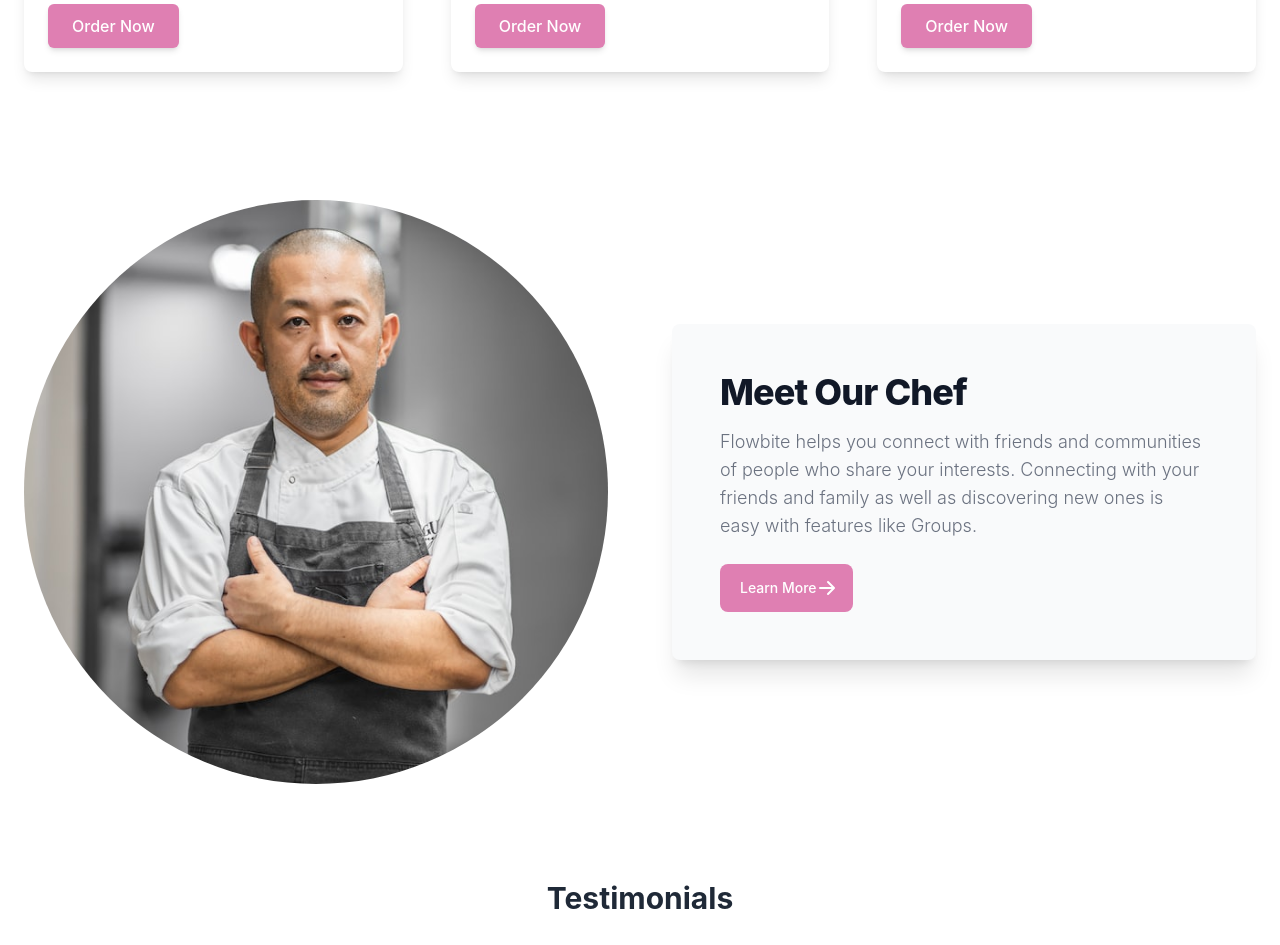
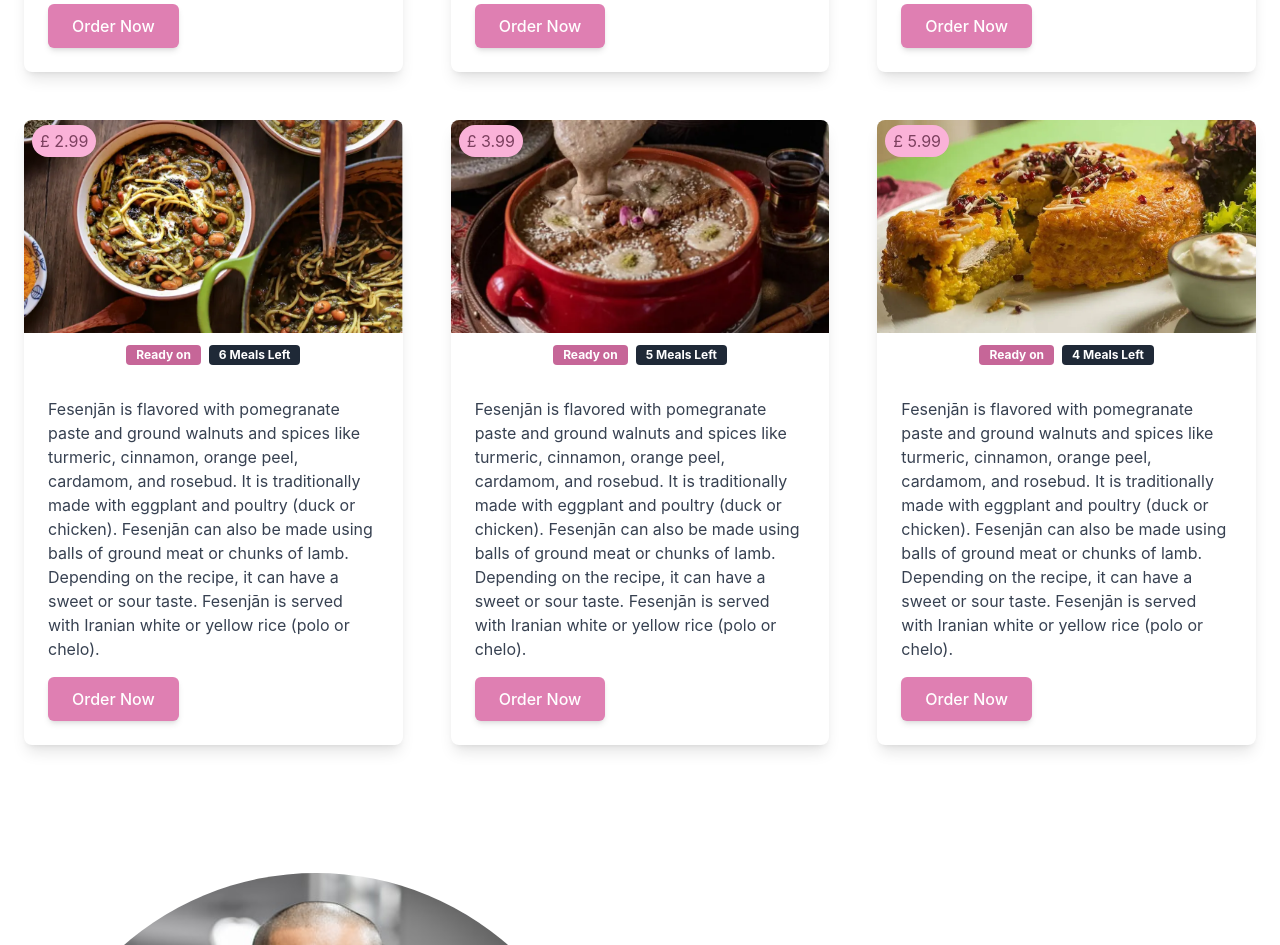
Before and after one commit to Sina2748/noobi2, a Next.js app: page / in a window 1280 px wide. Shown: the part 1560-2505 px from the top of the page. Built offline with nearby package versions, Linux system fonts and the light colour scheme.

Commit message:
rename featuer ro CardGrid

```diff
--- a/Data/mealJson.js
+++ b/Data/mealJson.js
@@ -2,7 +2,7 @@ const mealObject = [
         {
         "id" : "001",
         "mealName" : "Fesenjoon",
-        "price" : 2.00,
+        "price" : 2.99,
         "heroImg" : "/assets/fes.webp",
         "heroImgAlt" : "this is an alt",
         "cookingTime" : {"date" : "23/11/2022", "time" : "8:00"},
@@ -16,7 +16,7 @@ const mealObject = [
     {
         "id" : "002",
         "mealName" : "Gheymeh",
-        "price" : 3.00,
+        "price" : 3.99,
         "heroImg" : "/assets/ghe.webp",
         "heroImgAlt" : "this is an alt",
         "cookingTime" : {"date" : "24/11/2022", "time" : "9:00"},
@@ -30,7 +30,133 @@ const mealObject = [
     {
         "id" : "003",
         "mealName" : "Ash reshteh",
-        "price" : 5.00,
+        "price" : 5.99,
+        "heroImg" : "/assets/ash.webp",
+        "heroImgAlt" : "this is an alt",
+        "cookingTime" : {"date" : "25/11/2022", "time" : "13:00"},
+        "neighborhood" : "finchly",
+        "totalSum" : 40,
+        "orderSum" : 36,
+        "infoText" : "Fesenjān is flavored with pomegranate paste and ground walnuts and spices like turmeric, cinnamon, orange peel, cardamom, and rosebud. It is traditionally made with eggplant and poultry (duck or chicken). Fesenjān can also be made using balls of ground meat or chunks of lamb. Depending on the recipe, it can have a sweet or sour taste. Fesenjān is served with Iranian white or yellow rice (polo or chelo).",
+        "images" : ["/public/assets/ghe.webp","/public/assets/tah.webp","/public/assets/ash.webp"],
+        "videos" : ["https://www.youtube.com/watch?v=qwKpEnqh_88"]
+    },
+    {
+        "id" : "004",
+        "mealName" : "Fesenjoon",
+        "price" : 2.99,
+        "heroImg" : "/assets/ash.webp",
+        "heroImgAlt" : "this is an alt",
+        "cookingTime" : {"date" : "23/11/2022", "time" : "8:00"},
+        "neighborhood" : "hendon",
+        "totalSum" : 20,
+        "orderSum" : 14,
+        "infoText" : "Fesenjān is flavored with pomegranate paste and ground walnuts and spices like turmeric, cinnamon, orange peel, cardamom, and rosebud. It is traditionally made with eggplant and poultry (duck or chicken). Fesenjān can also be made using balls of ground meat or chunks of lamb. Depending on the recipe, it can have a sweet or sour taste. Fesenjān is served with Iranian white or yellow rice (polo or chelo).",
+        "images" : ["/public/assets/ghe.webp","/public/assets/tah.webp","/public/assets/ash.webp"],
+        "videos" : ["https://www.youtube.com/watch?v=qwKpEnqh_88"]
+    },
+    {
+        "id" : "005",
+        "mealName" : "Gheymeh",
+        "price" : 3.99,
+        "heroImg" : "/assets/hal.webp",
+        "heroImgAlt" : "this is an alt",
+        "cookingTime" : {"date" : "24/11/2022", "time" : "9:00"},
+        "neighborhood" : "hendon",
+        "totalSum" : 30,
+        "orderSum" : 25,
+        "infoText" : "Fesenjān is flavored with pomegranate paste and ground walnuts and spices like turmeric, cinnamon, orange peel, cardamom, and rosebud. It is traditionally made with eggplant and poultry (duck or chicken). Fesenjān can also be made using balls of ground meat or chunks of lamb. Depending on the recipe, it can have a sweet or sour taste. Fesenjān is served with Iranian white or yellow rice (polo or chelo).",
+        "images" : ["/public/assets/ghe.webp","/public/assets/tah.webp","/public/assets/ash.webp"],
+        "videos" : ["https://www.youtube.com/watch?v=qwKpEnqh_88"]
+    },
+    {
+        "id" : "006",
+        "mealName" : "Ash reshteh",
+        "price" : 5.99,
+        "heroImg" : "/assets/tah.webp",
+        "heroImgAlt" : "this is an alt",
+        "cookingTime" : {"date" : "25/11/2022", "time" : "13:00"},
+        "neighborhood" : "finchly",
+        "totalSum" : 40,
+        "orderSum" : 36,
+        "infoText" : "Fesenjān is flavored with pomegranate paste and ground walnuts and spices like turmeric, cinnamon, orange peel, cardamom, and rosebud. It is traditionally made with eggplant and poultry (duck or chicken). Fesenjān can also be made using balls of ground meat or chunks of lamb. Depending on the recipe, it can have a sweet or sour taste. Fesenjān is served with Iranian white or yellow rice (polo or chelo).",
+        "images" : ["/public/assets/ghe.webp","/public/assets/tah.webp","/public/assets/ash.webp"],
+        "videos" : ["https://www.youtube.com/watch?v=qwKpEnqh_88"]
+    },
+    {
+        "id" : "007",
+        "mealName" : "Fesenjoon",
+        "price" : 2.99,
+        "heroImg" : "/assets/hal.webp",
+        "heroImgAlt" : "this is an alt",
+        "cookingTime" : {"date" : "23/11/2022", "time" : "8:00"},
+        "neighborhood" : "hendon",
+        "totalSum" : 20,
+        "orderSum" : 14,
+        "infoText" : "Fesenjān is flavored with pomegranate paste and ground walnuts and spices like turmeric, cinnamon, orange peel, cardamom, and rosebud. It is traditionally made with eggplant and poultry (duck or chicken). Fesenjān can also be made using balls of ground meat or chunks of lamb. Depending on the recipe, it can have a sweet or sour taste. Fesenjān is served with Iranian white or yellow rice (polo or chelo).",
+        "images" : ["/public/assets/ghe.webp","/public/assets/tah.webp","/public/assets/ash.webp"],
+        "videos" : ["https://www.youtube.com/watch?v=qwKpEnqh_88"]
+    },
+    {
+        "id" : "008",
+        "mealName" : "Gheymeh",
+        "price" : 3.99,
+        "heroImg" : "/assets/zer.webp",
+        "heroImgAlt" : "this is an alt",
+        "cookingTime" : {"date" : "24/11/2022", "time" : "9:00"},
+        "neighborhood" : "hendon",
+        "totalSum" : 30,
+        "orderSum" : 25,
+        "infoText" : "Fesenjān is flavored with pomegranate paste and ground walnuts and spices like turmeric, cinnamon, orange peel, cardamom, and rosebud. It is traditionally made with eggplant and poultry (duck or chicken). Fesenjān can also be made using balls of ground meat or chunks of lamb. Depending on the recipe, it can have a sweet or sour taste. Fesenjān is served with Iranian white or yellow rice (polo or chelo).",
+        "images" : ["/public/assets/ghe.webp","/public/assets/tah.webp","/public/assets/ash.webp"],
+        "videos" : ["https://www.youtube.com/watch?v=qwKpEnqh_88"]
+    },
+    {
+        "id" : "009",
+        "mealName" : "Ash reshteh",
+        "price" : 5.99,
+        "heroImg" : "/assets/fes.webp",
+        "heroImgAlt" : "this is an alt",
+        "cookingTime" : {"date" : "25/11/2022", "time" : "13:00"},
+        "neighborhood" : "finchly",
+        "totalSum" : 40,
+        "orderSum" : 36,
+        "infoText" : "Fesenjān is flavored with pomegranate paste and ground walnuts and spices like turmeric, cinnamon, orange peel, cardamom, and rosebud. It is traditionally made with eggplant and poultry (duck or chicken). Fesenjān can also be made using balls of ground meat or chunks of lamb. Depending on the recipe, it can have a sweet or sour taste. Fesenjān is served with Iranian white or yellow rice (polo or chelo).",
+        "images" : ["/public/assets/ghe.webp","/public/assets/tah.webp","/public/assets/ash.webp"],
+        "videos" : ["https://www.youtube.com/watch?v=qwKpEnqh_88"]
+    },
+    {
+        "id" : "001",
+        "mealName" : "Fesenjoon",
+        "price" : 2.99,
+        "heroImg" : "/assets/fes.webp",
+        "heroImgAlt" : "this is an alt",
+        "cookingTime" : {"date" : "23/11/2022", "time" : "8:00"},
+        "neighborhood" : "hendon",
+        "totalSum" : 20,
+        "orderSum" : 14,
+        "infoText" : "Fesenjān is flavored with pomegranate paste and ground walnuts and spices like turmeric, cinnamon, orange peel, cardamom, and rosebud. It is traditionally made with eggplant and poultry (duck or chicken). Fesenjān can also be made using balls of ground meat or chunks of lamb. Depending on the recipe, it can have a sweet or sour taste. Fesenjān is served with Iranian white or yellow rice (polo or chelo).",
+        "images" : ["/public/assets/ghe.webp","/public/assets/tah.webp","/public/assets/ash.webp"],
+        "videos" : ["https://www.youtube.com/watch?v=qwKpEnqh_88"]
+    },
+    {
+        "id" : "002",
+        "mealName" : "Gheymeh",
+        "price" : 3.99,
+        "heroImg" : "/assets/ghe.webp",
+        "heroImgAlt" : "this is an alt",
+        "cookingTime" : {"date" : "24/11/2022", "time" : "9:00"},
+        "neighborhood" : "hendon",
+        "totalSum" : 30,
+        "orderSum" : 25,
+        "infoText" : "Fesenjān is flavored with pomegranate paste and ground walnuts and spices like turmeric, cinnamon, orange peel, cardamom, and rosebud. It is traditionally made with eggplant and poultry (duck or chicken). Fesenjān can also be made using balls of ground meat or chunks of lamb. Depending on the recipe, it can have a sweet or sour taste. Fesenjān is served with Iranian white or yellow rice (polo or chelo).",
+        "images" : ["/public/assets/ghe.webp","/public/assets/tah.webp","/public/assets/ash.webp"],
+        "videos" : ["https://www.youtube.com/watch?v=qwKpEnqh_88"]
+    },
+    {
+        "id" : "003",
+        "mealName" : "Ash reshteh",
+        "price" : 5.99,
         "heroImg" : "/assets/ash.webp",
         "heroImgAlt" : "this is an alt",
         "cookingTime" : {"date" : "25/11/2022", "time" : "13:00"},
--- a/components/feature.js
+++ b/components/CardGrid.js
@@ -1,5 +1,5 @@
 import Card from '../components/card';
-import mealJson from "../data/mealJson";
+import mealJsonAll from "../data/mealJson";
 import img1 from "../public/assets/zer.webp";
 import img2 from "../public/assets/hal.webp";
 import img3 from "../public/assets/ash.webp";
@@ -8,8 +8,9 @@ import img5 from "../public/assets/ghe.webp";
 import img6 from "../public/assets/fes.webp";
 import { matchesMiddleware } from 'next/dist/shared/lib/router/router';
 
-function Feature (props) {
-      console.log(mealJson);
+function CardGrid (props) {
+      const mealJson = mealJsonAll.slice(0,props.i);
+      console.log("mealJson", mealJson);
     return (
 
 <section className="bg-white dark:bg-gray-900">
@@ -64,4 +65,4 @@ function Feature (props) {
     )
  }
 
- export default Feature;
+ export default CardGrid;
--- a/pages/index.js
+++ b/pages/index.js
@@ -5,7 +5,7 @@ import Nav from '../components/nav';
 import Footer from '../components/footer';
 import Hero from '../components/hero';
 import CTA from '../components/cta';
-import Feature from '../components/feature';
+import CardGrid from '../components/CardGrid';
 import Testimonial from '../components/testimonial';
 
 export default function Home() {
@@ -21,7 +21,7 @@ export default function Home() {
       <main className="h-fit">
         <Hero />
 
-        <Feature />
+        <CardGrid i={6} />
         <CTA />
         <Testimonial />
 
--- a/pages/offers.js
+++ b/pages/offers.js
@@ -2,7 +2,7 @@ import Head from 'next/head'
 // import styles from '../styles/Home.module.css'
 import Nav from '../components/nav';
 import Footer from '../components/footer';
-import Feature from '../components/feature';
+import CardGrid from '../components/CardGrid';
 
 function Offers (props) {
     return (
@@ -18,7 +18,7 @@ function Offers (props) {
         <main className="h-fit">
 
 
-          <Feature />
+          <CardGrid i={9}/>
 
 
         </main>
```
